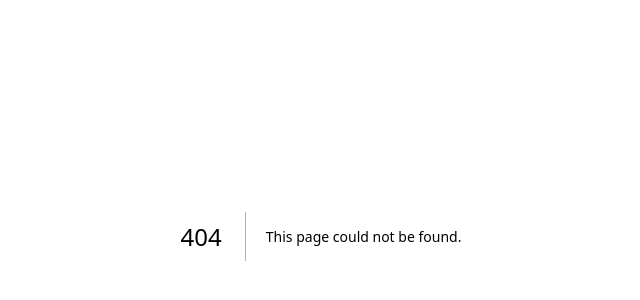
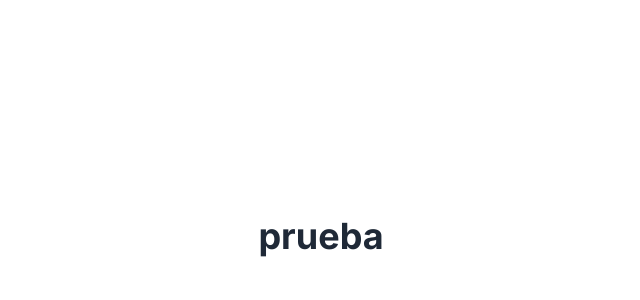
Before and after one commit to hendridg/nextjs-dashboard, a Next.js app: page /prueba in a window 1280 px wide. Before the commit this address had no page. Shown: the part 164-464 px from the top of the page, without its empty margins (319-959 px from the left). Built offline with nearby package versions, Linux system fonts and the light colour scheme; a web font is replaced by a local one.

Commit message:
Add prueba page component

```diff
--- /dev/null
+++ b/app/prueba/page.tsx
@@ -0,0 +1,11 @@
+import React from 'react';
+
+const Page: React.FC = () => {
+  return (
+    <div className="flex justify-center items-center h-screen">
+      <h1 className="text-4xl font-bold text-center text-gray-800">prueba</h1>
+    </div>
+  );
+};
+
+export default Page;
```
